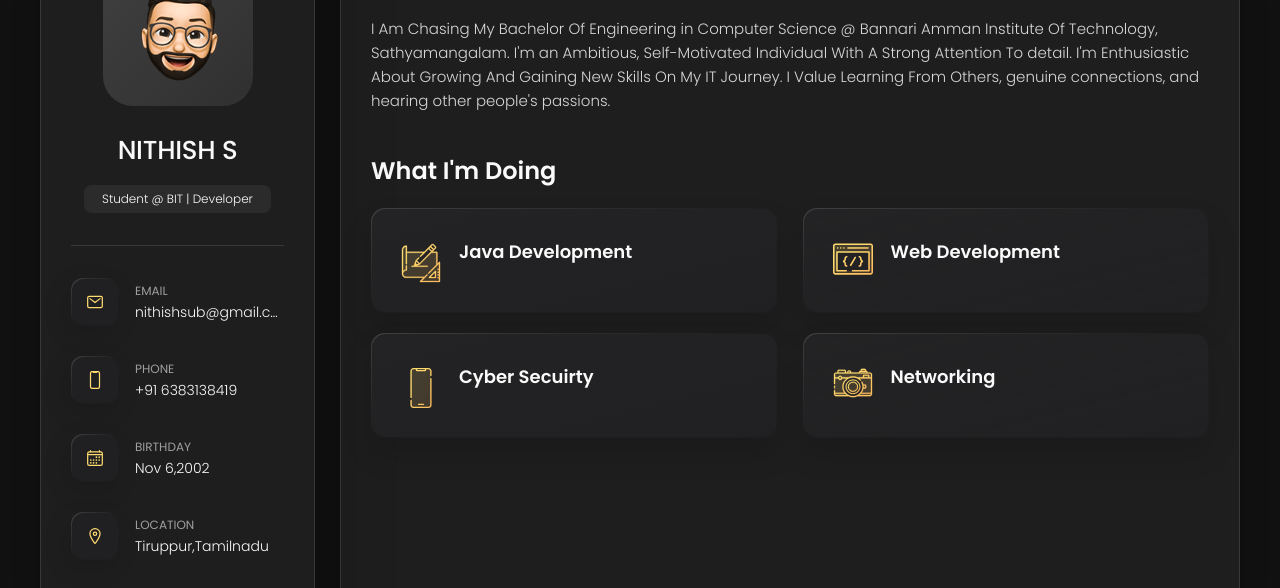
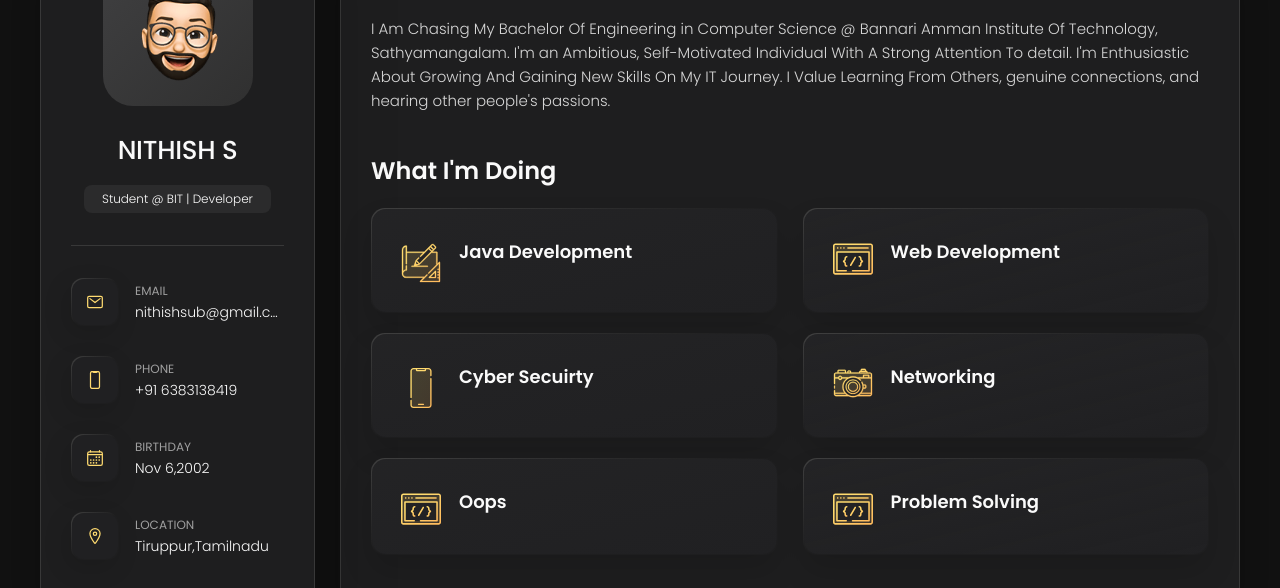
Before and after one commit to nithish611/PersonalWebsite, a website: page index.html in a window 1280 px wide. Shown: the part 162-750 px from the top of the page. Drawn offline with nearby package versions, Linux system fonts and the light colour scheme.

Commit message:
Profile  Updated

```diff
--- a/index.html
+++ b/index.html
@@ -292,6 +292,36 @@
 
                 <!-- <p class="service-item-text">
                   I make high-quality photos of any category at a professional level.
+                </p> -->
+              </div>
+
+            </li>
+            <li class="service-item">
+
+              <div class="service-icon-box">
+                <img src="./assets/images/icon-dev.svg" alt="Web development icon" width="40">
+              </div>
+
+              <div class="service-content-box">
+                <h2 class="h4 service-item-title">Oops</h2>
+
+                <!-- <p class="service-item-text">
+                  High-quality development of sites at the professional level.
+                </p> -->
+              </div>
+
+            </li>
+            <li class="service-item">
+
+              <div class="service-icon-box">
+                <img src="./assets/images/icon-dev.svg" alt="Web development icon" width="40">
+              </div>
+
+              <div class="service-content-box">
+                <h2 class="h4 service-item-title">Problem Solving</h2>
+
+                <!-- <p class="service-item-text">
+                  High-quality development of sites at the professional level.
                 </p> -->
               </div>
 
```
